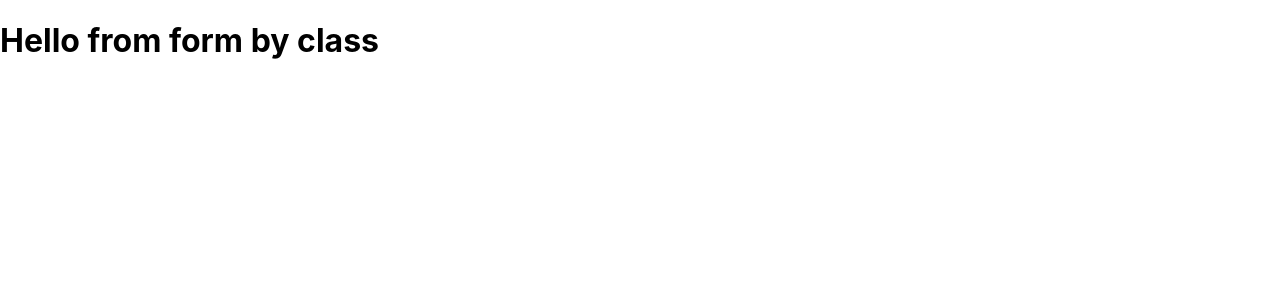
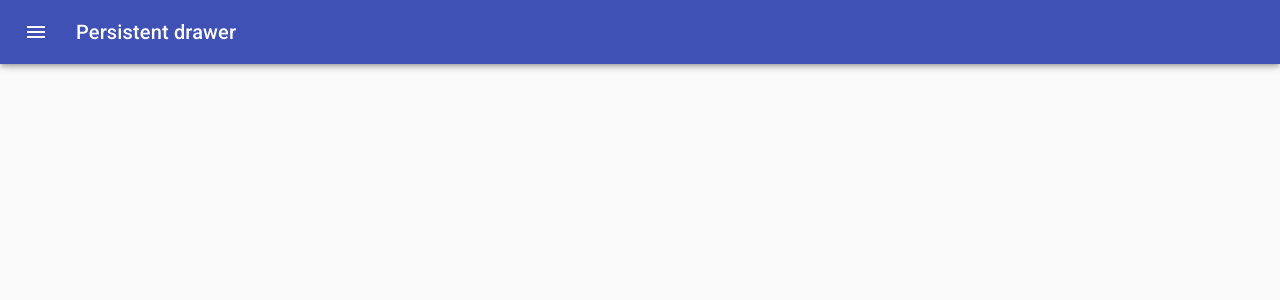
Before and after one commit to hacetheworld/color-app, a React (Create React App) app: page /palette/new in a window 1280 px wide. Shown: the top 300 px of the page. Built offline with nearby package versions, Linux system fonts and the light colour scheme; the HTML template or start-up script is replaced by a standard one.

Commit message:
added Drawer in navbar

```diff
--- a/src/component/newPaletteForm/newPalette.component.jsx
+++ b/src/component/newPaletteForm/newPalette.component.jsx
@@ -1,13 +1,149 @@
 import React, { Component } from 'react'
+import clsx from 'clsx';
+
+import { withStyles } from '@material-ui/core/styles';
+
+import Drawer from '@material-ui/core/Drawer';
+import CssBaseline from '@material-ui/core/CssBaseline';
+import AppBar from '@material-ui/core/AppBar';
+import Toolbar from '@material-ui/core/Toolbar';
+import Typography from '@material-ui/core/Typography';
+import Divider from '@material-ui/core/Divider';
+import IconButton from '@material-ui/core/IconButton';
+import MenuIcon from '@material-ui/icons/Menu';
+import ChevronLeftIcon from '@material-ui/icons/ChevronLeft';
+
+const drawerWidth = 240;
+
+const Styles = theme => ({
+    root: {
+        display: 'flex',
+    },
+    appBar: {
+        transition: theme.transitions.create(['margin', 'width'], {
+            easing: theme.transitions.easing.sharp,
+            duration: theme.transitions.duration.leavingScreen,
+        }),
+    },
+    appBarShift: {
+        width: `calc(100% - ${drawerWidth}px)`,
+        marginLeft: drawerWidth,
+        transition: theme.transitions.create(['margin', 'width'], {
+            easing: theme.transitions.easing.easeOut,
+            duration: theme.transitions.duration.enteringScreen,
+        }),
+    },
+    menuButton: {
+        marginRight: theme.spacing(2),
+    },
+    hide: {
+        display: 'none',
+    },
+    drawer: {
+        width: drawerWidth,
+        flexShrink: 0,
+    },
+    drawerPaper: {
+        width: drawerWidth,
+    },
+    drawerHeader: {
+        display: 'flex',
+        alignItems: 'center',
+        padding: theme.spacing(0, 1),
+        ...theme.mixins.toolbar,
+        justifyContent: 'flex-end',
+    },
+    content: {
+        flexGrow: 1,
+        padding: theme.spacing(3),
+        transition: theme.transitions.create('margin', {
+            easing: theme.transitions.easing.sharp,
+            duration: theme.transitions.duration.leavingScreen,
+        }),
+        marginLeft: -drawerWidth,
+    },
+    contentShift: {
+        transition: theme.transitions.create('margin', {
+            easing: theme.transitions.easing.easeOut,
+            duration: theme.transitions.duration.enteringScreen,
+        }),
+        marginLeft: 0,
+    },
+});
+
+
 
 class NewPaletteForm extends Component {
+    constructor(props) {
+        super(props);
+        this.state = {
+            isDrawerOpen: false
+        }
+    }
+
+    handleDrawerOpen = () => {
+        this.setState({ isDrawerOpen: true })
+    };
+
+    handleDrawerClose = () => {
+        this.setState({ isDrawerOpen: false })
+    };
     render() {
+
+        const { classes } = this.props
+
         return (
-            <>
-                <h1>Hello from form by class</h1>
-            </>
-        )
+            <div className={classes.root} >
+                <CssBaseline />
+                <AppBar
+                    position="fixed"
+                    className={clsx(classes.appBar, {
+                        [classes.appBarShift]: this.state.isDrawerOpen,
+                    })}
+                >
+                    <Toolbar>
+                        <IconButton
+                            color="inherit"
+                            aria-label="open drawer"
+                            onClick={this.handleDrawerOpen}
+                            edge="start"
+                            className={clsx(classes.menuButton, this.state.isDrawerOpen && classes.hide)}
+                        >
+                            <MenuIcon />
+                        </IconButton>
+                        <Typography variant="h6" noWrap>
+                            Persistent drawer
+              </Typography>
+                    </Toolbar>
+                </AppBar>
+                <Drawer
+                    className={classes.drawer}
+                    variant="persistent"
+                    anchor="left"
+                    open={this.state.isDrawerOpen}
+                    classes={{
+                        paper: classes.drawerPaper,
+                    }}
+                >
+                    <div className={classes.drawerHeader}>
+                        <IconButton onClick={this.handleDrawerClose}>
+                            <ChevronLeftIcon />
+                        </IconButton>
+                    </div>
+                    <Divider />
+
+                </Drawer>
+                <main
+                    className={clsx(classes.content, {
+                        [classes.contentShift]: this.state.isDrawerOpen,
+                    })}
+                >
+                    <div className={classes.drawerHeader} />
+
+                </main>
+            </div>
+        );
     }
 }
 
-export default NewPaletteForm
+export default withStyles(Styles, { withTheme: true })(NewPaletteForm)
```
